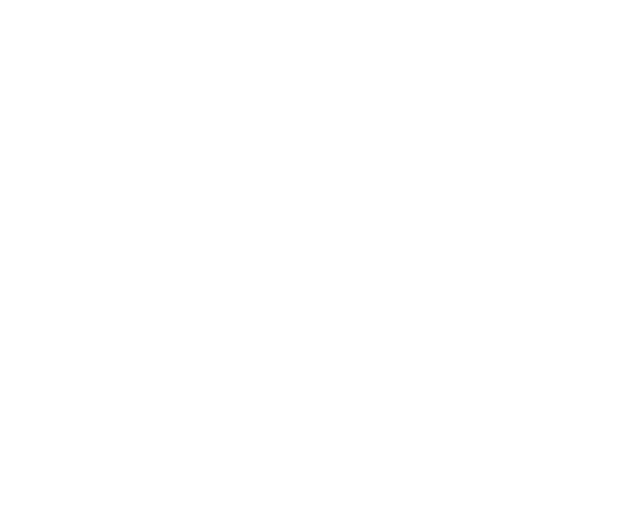
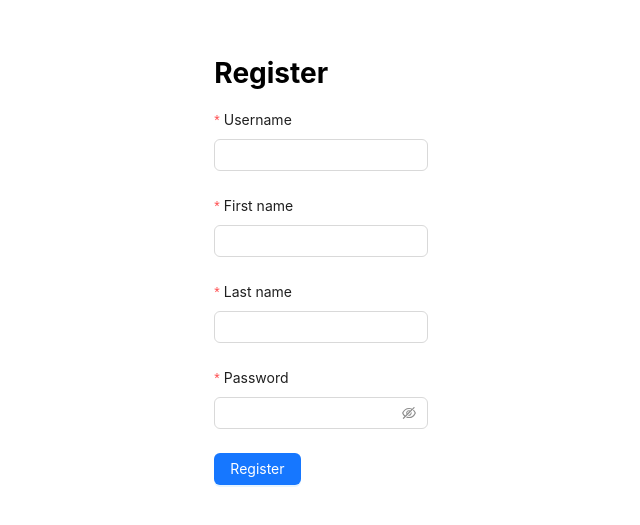
Before and after one commit to Leatpt/toDoList, a React app: page /register in a window 1280 px wide. Before the commit this address had no page. Shown: the part 127-652 px from the top of the page, without its empty margins (319-959 px from the left). Built offline with nearby package versions, Linux system fonts and the light colour scheme; the HTML template or start-up script is replaced by a standard one.

Commit message:
Adding a Register Button

```diff
--- a/src/App.jsx
+++ b/src/App.jsx
@@ -1,6 +1,7 @@
 import { BrowserRouter, Route, Routes } from "react-router";
 import TaskList from "./components/views/TaskList";
 import Login from "./components/views/Login";
+import Register from "./components/views/Register";
 import { AuthProvider } from "./context/AuthContext";
 import ProtectedRoute from "./components/ProtectedRoute";
 //import 'antd/dist/antd.css';
@@ -20,6 +21,7 @@
             }
           />
           <Route path="/login" element={<Login />} />
+          <Route path="/register" element={<Register />} />
         </Routes>
       </BrowserRouter>
     </AuthProvider>
--- a/src/components/views/Login.jsx
+++ b/src/components/views/Login.jsx
@@ -27,6 +27,10 @@
         message: "Wrong username or password",
       });
     }
+  };
+
+  const handleRegisterClick = () => {
+    navigate("/register");
   };
 
   return (
@@ -64,7 +68,7 @@
             </Button>
             <Button
               type="primary"
-              htmlType="submit"
+              onClick={handleRegisterClick}
               style={{ marginLeft: "8px" }}
             >
               Register
--- /dev/null
+++ b/src/components/views/Register.jsx
@@ -0,0 +1,82 @@
+// Register.jsx
+import { Form, Input, Button, Row, Col, notification } from "antd";
+import { useNavigate } from "react-router-dom"; // Use react-router-dom to navigate
+import { useEffect } from "react"; // To clear form values on mount
+
+export default function Register() {
+  const navigate = useNavigate();
+
+  const onFinish = (values) => {
+    notification.success({
+      message: "Registration Successful",
+    });
+
+    navigate("/login");
+  };
+
+  useEffect(() => {}, []);
+
+  return (
+    <Row
+      type="flex"
+      justify="center"
+      align="middle"
+      style={{ minHeight: "100vh" }}
+    >
+      <Col span={4}>
+        <h1>Register</h1>
+        <Form
+          name="basic"
+          layout="vertical"
+          initialValues={{
+            username: "",
+            password: "",
+            firstname: "",
+            lastname: "",
+          }}
+          onFinish={onFinish}
+        >
+          <Form.Item
+            label="Username"
+            name="username"
+            rules={[{ required: true, message: "Please input your username!" }]}
+          >
+            <Input />
+          </Form.Item>
+
+          <Form.Item
+            label="First name"
+            name="firstname"
+            rules={[
+              { required: true, message: "Please input your firstname!" },
+            ]}
+          >
+            <Input />
+          </Form.Item>
+
+          <Form.Item
+            label="Last name"
+            name="lastname"
+            rules={[{ required: true, message: "Please input your lastname!" }]}
+          >
+            <Input />
+          </Form.Item>
+
+          <Form.Item
+            label="Password"
+            name="password"
+            rules={[{ required: true, message: "Please input your password!" }]}
+          >
+            <Input.Password />
+          </Form.Item>
+
+          <Form.Item>
+            <Button type="primary" htmlType="submit">
+              Register
+            </Button>
+          </Form.Item>
+        </Form>
+      </Col>
+    </Row>
+  );
+}
```
